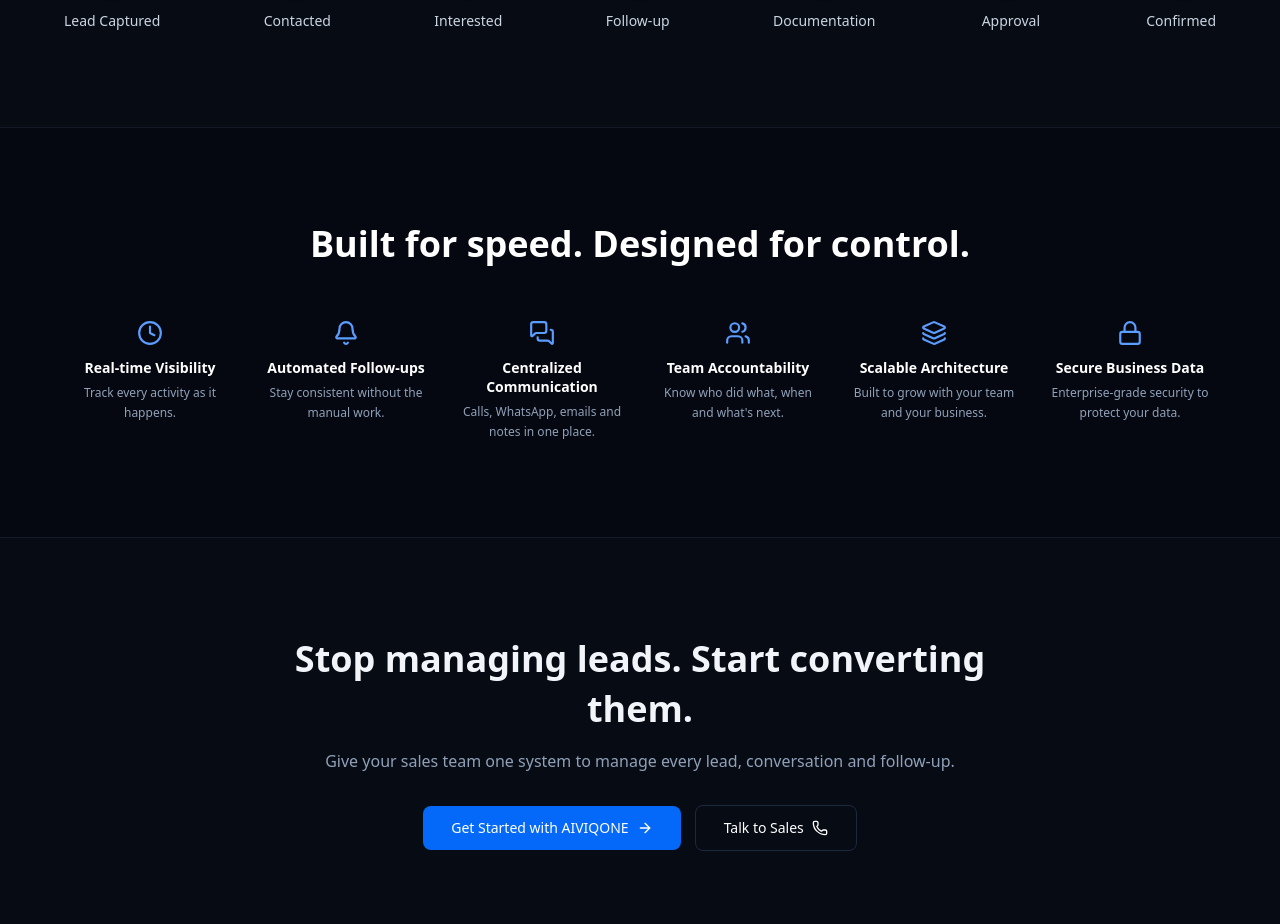
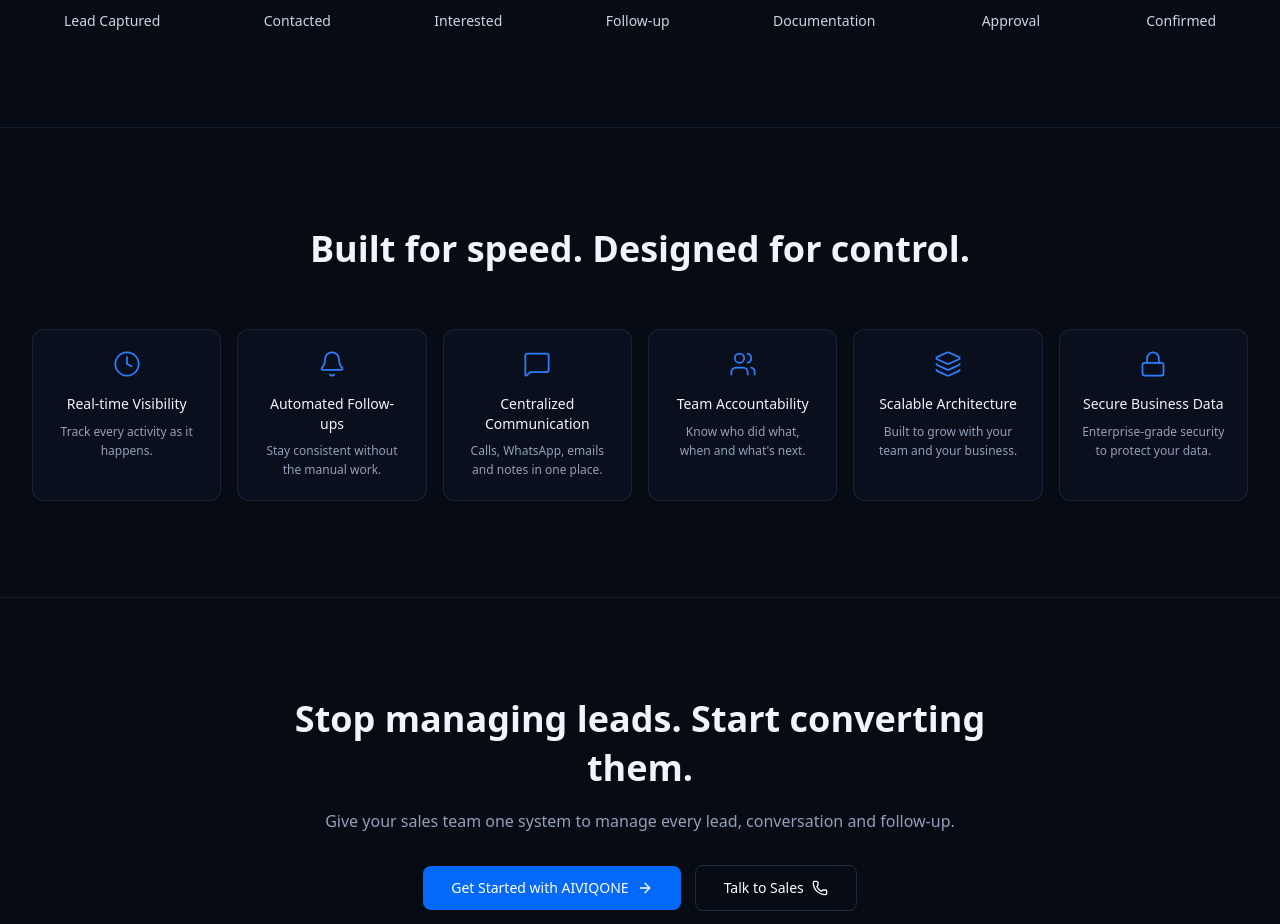
Before and after one commit to Prashant950/AIVIQONE, a Next.js app: page / in a window 1280 px wide. Shown: the part 2122-3046 px from the top of the page. Built offline with nearby package versions, Linux system fonts and the light colour scheme.

Commit message:
code updated

```diff
--- a/components/SpeedSection.tsx
+++ b/components/SpeedSection.tsx
@@ -1,7 +1,7 @@
 import {
   Clock,
   Bell,
-  MessagesSquare,
+  MessageSquare,
   Users,
   Layers,
   Lock,
@@ -19,7 +19,7 @@ const points = [
     desc: "Stay consistent without the manual work.",
   },
   {
-    icon: MessagesSquare,
+    icon: MessageSquare,
     title: "Centralized Communication",
     desc: "Calls, WhatsApp, emails and notes in one place.",
   },
@@ -42,20 +42,35 @@ const points = [
 
 export default function SpeedSection() {
   return (
-    <section className="border-t border-border/60 px-5 py-16 lg:px-8 lg:py-24">
-      <div className="mx-auto max-w-6xl">
-        <h2 className="text-center text-2xl font-bold sm:text-3xl lg:text-4xl">
+    <section className="border-t border-slate-800/60 bg-[#070b14] px-5 py-16 lg:px-8 lg:py-24">
+      <div className="mx-auto max-w-7xl">
+        {/* Main Heading */}
+        <h2 className="text-center font-sans text-2xl font-semibold leading-snug text-slate-100 sm:text-3xl lg:text-4xl">
           Built for speed. Designed for control.
         </h2>
 
-        <div className="mt-14 grid grid-cols-2 gap-x-6 gap-y-10 sm:grid-cols-3 lg:grid-cols-6">
+        {/* Responsive Grid System */}
+        <div className="mt-14 grid grid-cols-2 gap-4 sm:grid-cols-3 lg:grid-cols-6">
           {points.map(({ icon: Icon, title, desc }) => (
-            <div key={title} className="flex flex-col items-center text-center">
-              <Icon className="text-accent-light" size={26} />
-              <h3 className="mt-3 text-sm font-semibold leading-snug">
+            <div
+              key={title}
+              className="group relative flex flex-col items-center rounded-xl border border-slate-800/80 bg-[#0d1322]/60 p-5 text-center transition-all duration-300 ease-in-out hover:-translate-y-1.5 hover:border-blue-500/50 hover:bg-[#0d1322] hover:shadow-lg hover:shadow-blue-500/10"
+            >
+              {/* Top Accent Line on Hover */}
+              <div className="absolute inset-x-0 top-0 h-[2px] rounded-t-xl bg-gradient-to-r from-transparent via-blue-500 to-transparent opacity-0 transition-opacity duration-300 group-hover:opacity-100" />
+
+              {/* Clean Icon without background box (Image UI Matching Style) */}
+              <div className="flex items-center justify-center text-blue-500 transition-transform duration-300 group-hover:scale-110">
+                <Icon size={28} strokeWidth={1.5} />
+              </div>
+
+              {/* Card Title */}
+              <h3 className="mt-4 font-sans text-sm font-medium leading-snug text-slate-100 transition-colors duration-300 group-hover:text-blue-400">
                 {title}
               </h3>
-              <p className="mt-1.5 text-xs leading-relaxed text-slate-400">
+
+              {/* Card Description */}
+              <p className="mt-2 font-sans text-xs font-normal leading-relaxed text-slate-400">
                 {desc}
               </p>
             </div>
```
